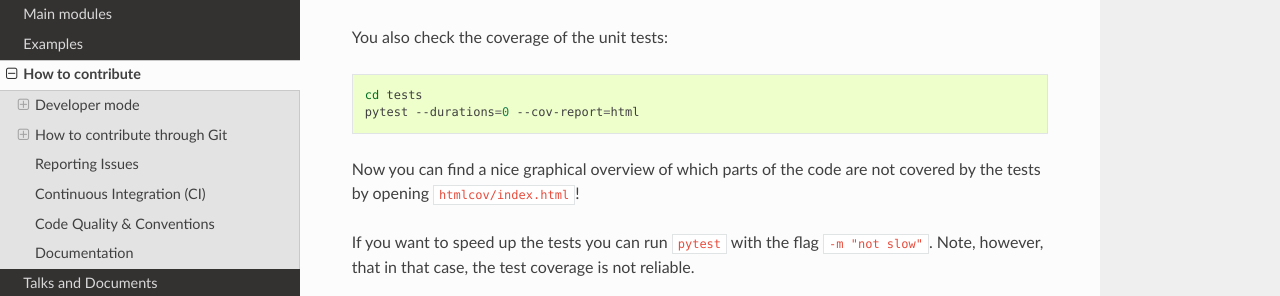
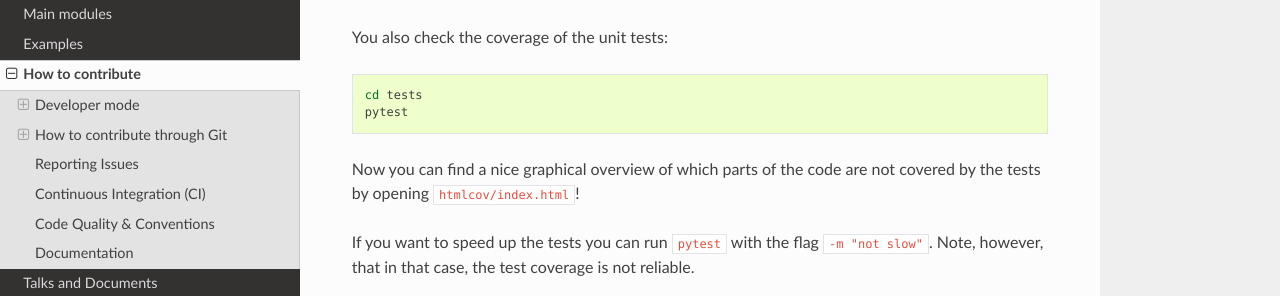
Before and after one commit to ComPWA/pycompwa, a Sphinx documentation site: the page built from doc/source/contribute.rst, in a window 1280 px wide and 900 px high, scrolled down 1548 px. Shown: the part 155-451 px from the top of the window. Built offline with Sphinx 7.4.7 and the Read the Docs theme 2.0.0, drawn with Linux system fonts in a browser that asks for light colours; pages that are not in the unit, such as notebooks, are missing from menus.

```diff
--- a/doc/source/contribute.rst
+++ b/doc/source/contribute.rst
@@ -98,7 +98,7 @@
 .. code-block:: shell
 
   cd tests
-  pytest --durations=0 --cov-report=html
+  pytest
 
 Now you can find a nice graphical overview of which parts of the code are not
 covered by the tests by opening ``htmlcov/index.html``!
```
Also changed, not shown: 1 other file.
